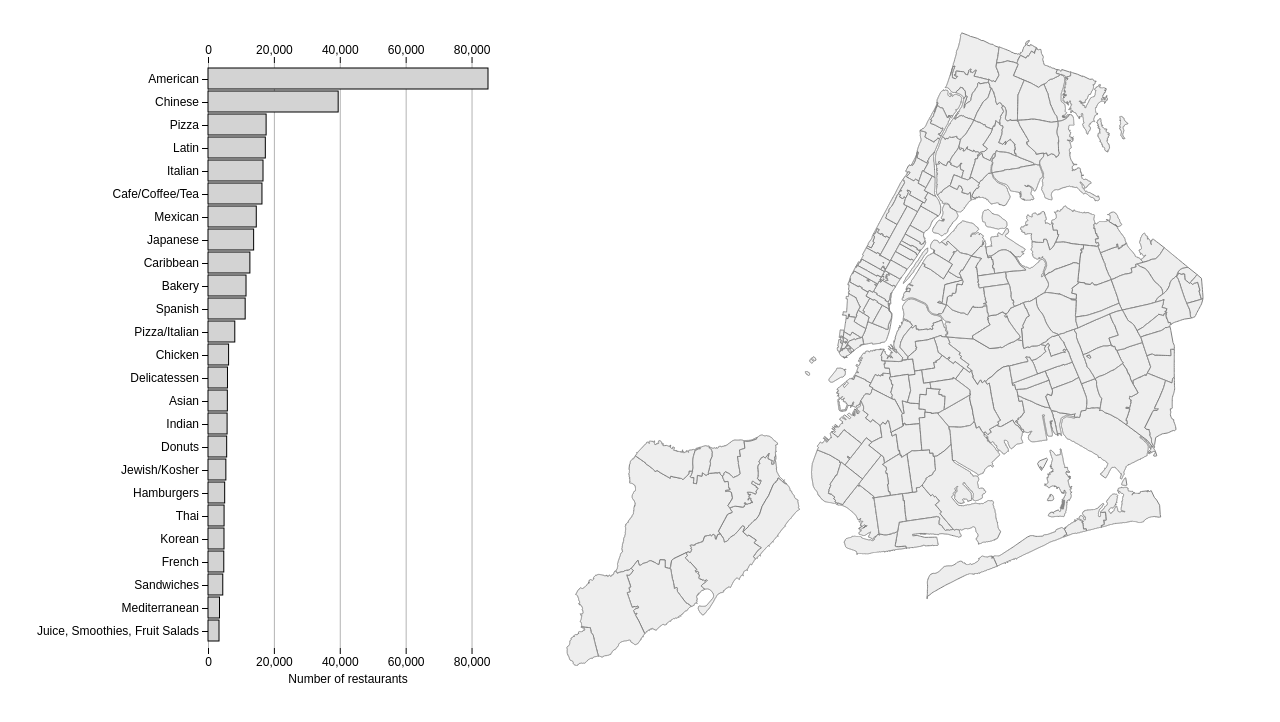
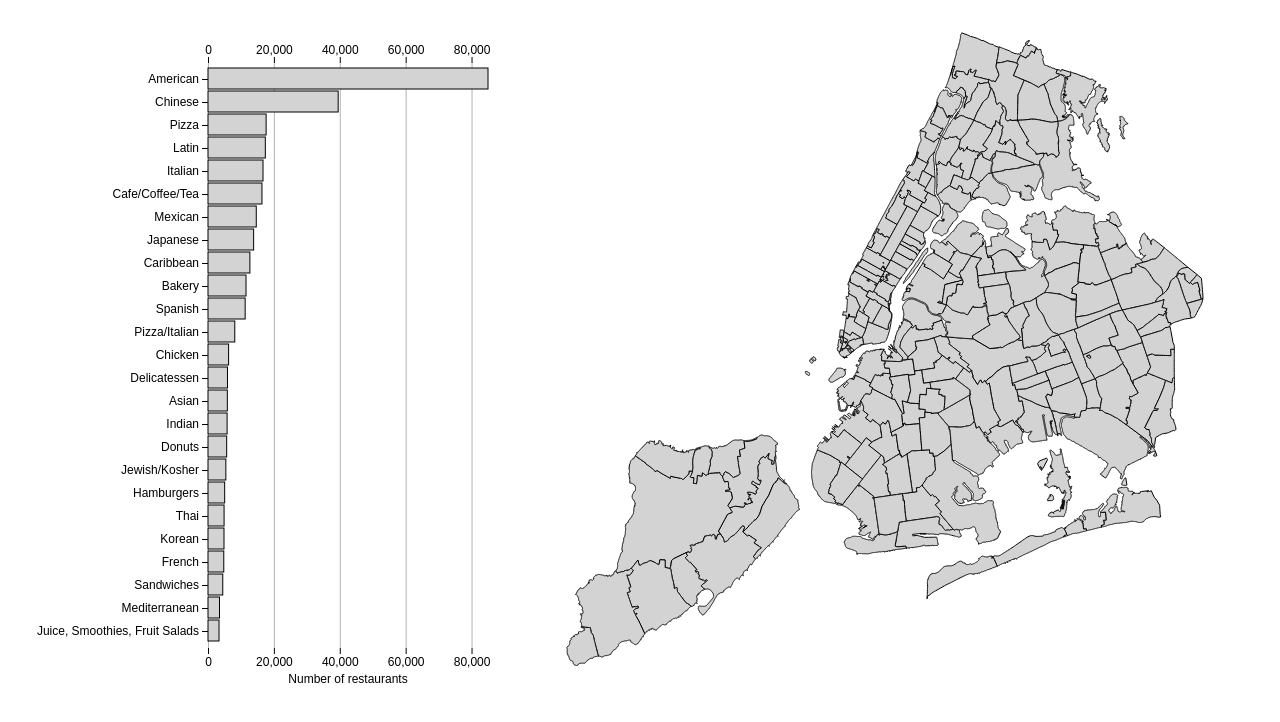
Before and after one commit to pmandiola/nyc-restaurants-by-cuisine, a plain HTML site: page index.html in a window 1280 px wide. Shown: the top 722 px of the page. Drawn offline with nearby package versions, Linux system fonts and the light colour scheme.

Commit message:
minor color adjustment

```diff
--- a/index.html
+++ b/index.html
@@ -145,14 +145,14 @@
             .enter().append("path")
             .classed('map-paths', true)
             .attr("d", d => path(d))
-            .attr("stroke", "grey")
-            .attr("fill", "#eee")
+            .attr("stroke", "black")
+            .attr("fill", "lightGrey")
 
         canvas.append('g')
             .attr('id', 'legend')
             .attr("transform", `translate(${margin.left},${margin.top})`)
             .append("text")
-                .attr("fill", "#000")
+                .attr("fill", "black")
                 .attr("font-weight", "bold")
                 .attr("text-anchor", "start")
                 .attr("y", -6)
@@ -217,7 +217,7 @@
         else {
             d3.selectAll('.map-paths')
                 .transition()
-                .attr("fill", "#eee")
+                .attr("fill", "lightGrey")
 
             d3.select('#legend')
                 .transition()
```
